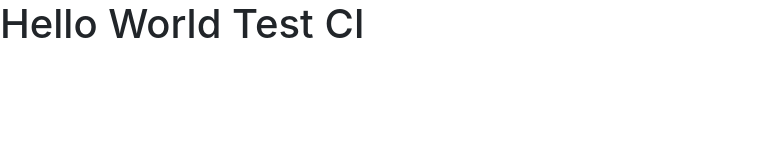
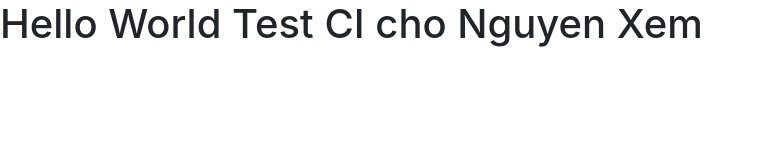
Before and after one commit to darkdragon276/demo, a website: page index.html in a window 1280 px wide. Shown: the whole page, without its empty margins (0-760 px from the left). Drawn offline with nearby package versions, Linux system fonts and the light colour scheme.

Commit message:
test ci cho nguyen xem

```diff
--- a/index.html
+++ b/index.html
@@ -10,7 +10,7 @@
     <link rel="stylesheet" href="https://stackpath.bootstrapcdn.com/bootstrap/4.3.1/css/bootstrap.min.css" integrity="sha384-ggOyR0iXCbMQv3Xipma34MD+dH/1fQ784/j6cY/iJTQUOhcWr7x9JvoRxT2MZw1T" crossorigin="anonymous">
   </head>
   <body>
-    <h1>Hello World Test CI</h1>
+    <h1>Hello World Test CI cho Nguyen Xem</h1>
     <!-- Optional JavaScript -->
     <!-- jQuery first, then Popper.js, then Bootstrap JS -->
     <script src="https://code.jquery.com/jquery-3.3.1.slim.min.js" integrity="sha384-q8i/X+965DzO0rT7abK41JStQIAqVgRVzpbzo5smXKp4YfRvH+8abtTE1Pi6jizo" crossorigin="anonymous"></script>
```
